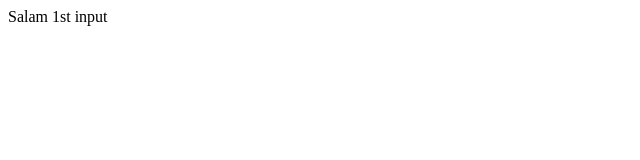
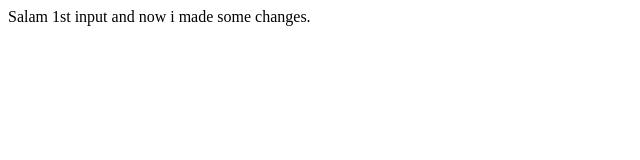
Before and after one commit to shadab262/www, a plain HTML site: page index.html in a window 1280 px wide. Shown: the whole page, without its empty margins (0-640 px from the left). Drawn offline with Linux system fonts and the light colour scheme.

Commit message:
my second commit

```diff
--- a/index.html
+++ b/index.html
@@ -1 +1,2 @@
-<html> <head> Salam 1st input </head> <html>
+<html> <head> Salam 1st input and now i made some changes.
+ </head> <html>
```
